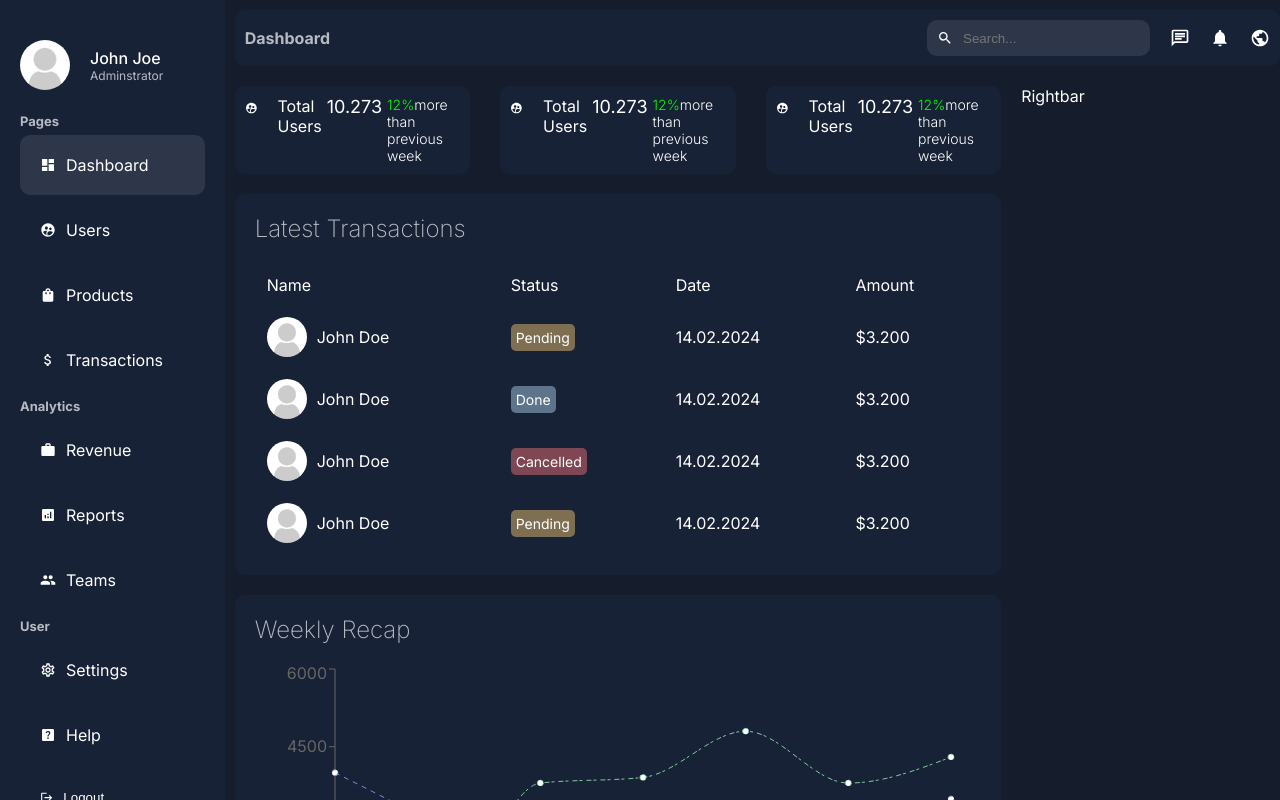
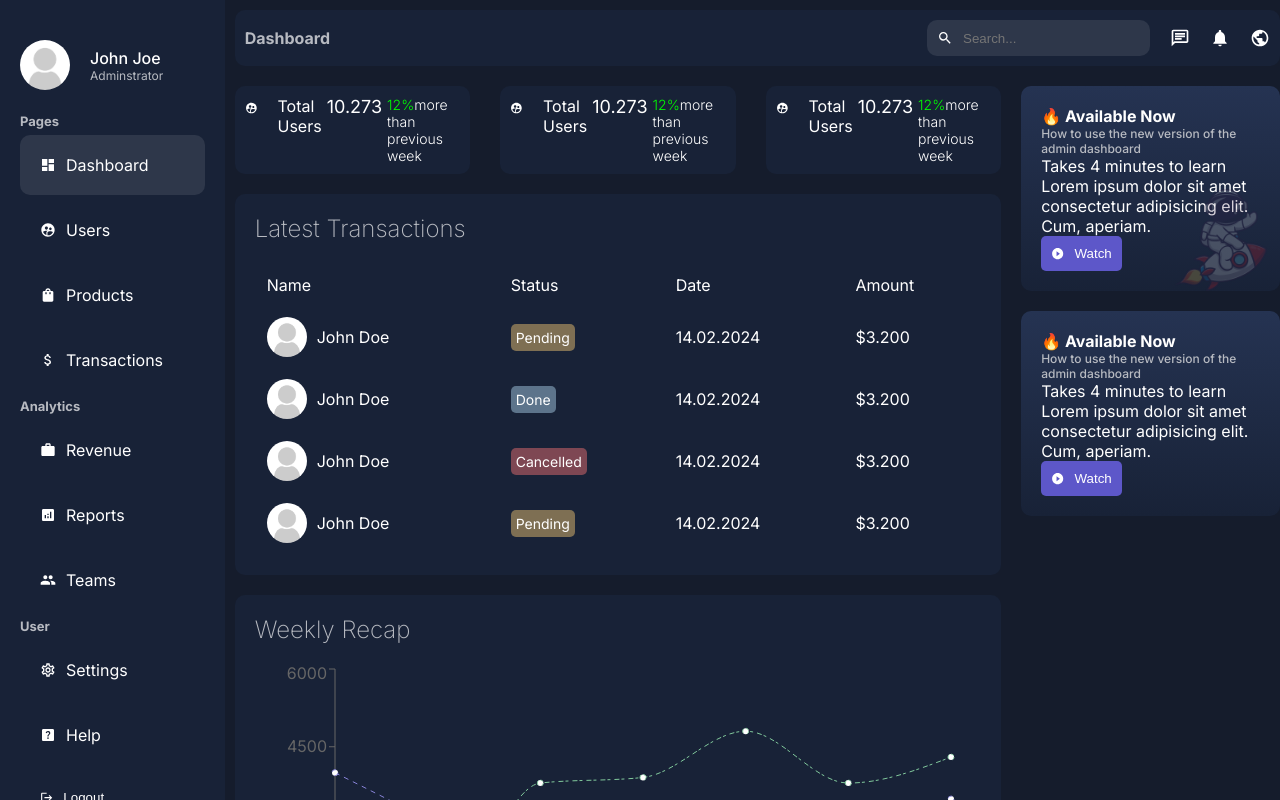
Before and after one commit to Henok-Al/nextjs14-admin-dashboard, a Next.js app: page /dashboard in a window 1280 px wide. Shown: the top 800 px of the page. Built offline with nearby package versions, Linux system fonts and the light colour scheme.

Commit message:
implementing rightbar  ui

```diff
--- a/app/ui/dashboard/rightbar/rightbar.jsx
+++ b/app/ui/dashboard/rightbar/rightbar.jsx
@@ -1,9 +1,47 @@
+import { MdPlayCircleFilled } from "react-icons/md";
 import styles from "./rightbar.module.css";
+import Image from "next/image";
 
 const Rightbar = () => {
   return (
     <div className={styles.container}>
-      Rightbar
+      <div className={styles.item}>
+        <div className={styles.bgContainer}>
+          <Image src="/astronaut.png" alt="" fill className={styles.bg}/>
+        </div>
+        <div className={styles.texts}>
+          <span className={styles.notification}>🔥 Available Now</span>
+          <h3 className={styles.title}>
+            How to use the new version of the admin dashboard
+          </h3>
+          <span className={styles.subtitle}>Takes 4 minutes to learn</span>
+          <p className={styles.desc}>
+            Lorem ipsum dolor sit amet consectetur adipisicing elit. Cum,
+            aperiam.
+          </p>
+          <button className={styles.button}>
+            <MdPlayCircleFilled />
+            Watch
+          </button>
+        </div>
+      </div>
+      <div className={styles.item}>
+        <div className={styles.texts}>
+          <span className={styles.notification}>🔥 Available Now</span>
+          <h3 className={styles.title}>
+            How to use the new version of the admin dashboard
+          </h3>
+          <span className={styles.subtitle}>Takes 4 minutes to learn</span>
+          <p className={styles.desc}>
+            Lorem ipsum dolor sit amet consectetur adipisicing elit. Cum,
+            aperiam.
+          </p>
+          <button className={styles.button}>
+            <MdPlayCircleFilled />
+            Watch
+          </button>
+        </div>
+      </div>
     </div>
   );
 };
--- a/app/ui/dashboard/rightbar/rightbar.module.css
+++ b/app/ui/dashboard/rightbar/rightbar.module.css
@@ -0,0 +1,53 @@
+.container {
+  position: fixed;
+}
+
+.item {
+  position: relative;
+  background: linear-gradient(to top, #182237, #253352);
+  padding: 20px 20px;
+  border-radius: 10px;
+  margin-bottom: 20px;
+}
+
+.bgContainer {
+  position: absolute;
+  bottom: 0;
+  right: 0;
+  width: 50%;
+  height: 50%;
+}
+
+.bg {
+  object-fit: contain;
+  opacity: 0.2;
+}
+
+.text {
+  display: flex;
+  flex-direction: column;
+  gap: 24px;
+}
+
+.notification {
+  font-weight: bold;
+}
+
+.title {
+  font-weight: 500;
+  font-size: 12px;
+  color: var(--textSoft);
+}
+
+.button {
+  padding: 10px;
+  display: flex;
+  align-items: center;
+  gap: 10px;
+  background-color: #5d57c9;
+  color: white;
+  border: none;
+  border-radius: 5px;
+  cursor: pointer;
+  width: max-content;
+}
```
